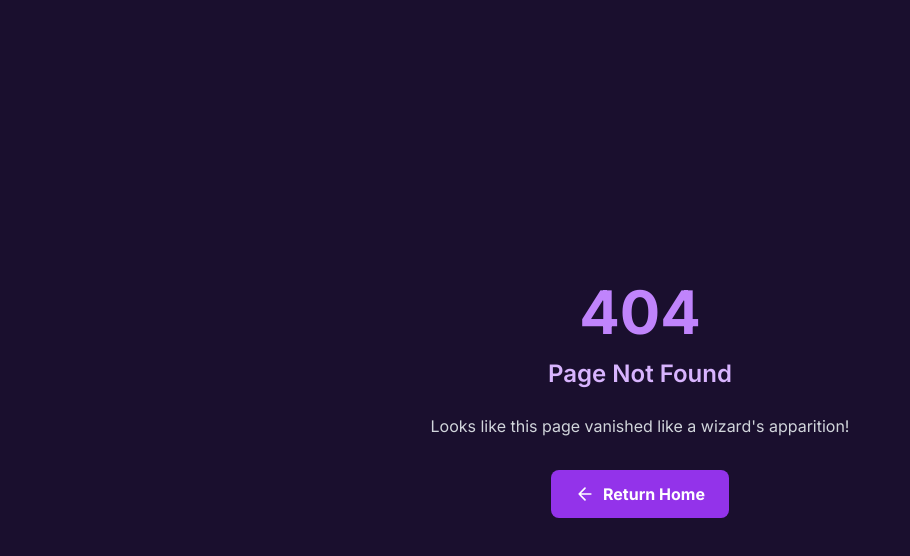
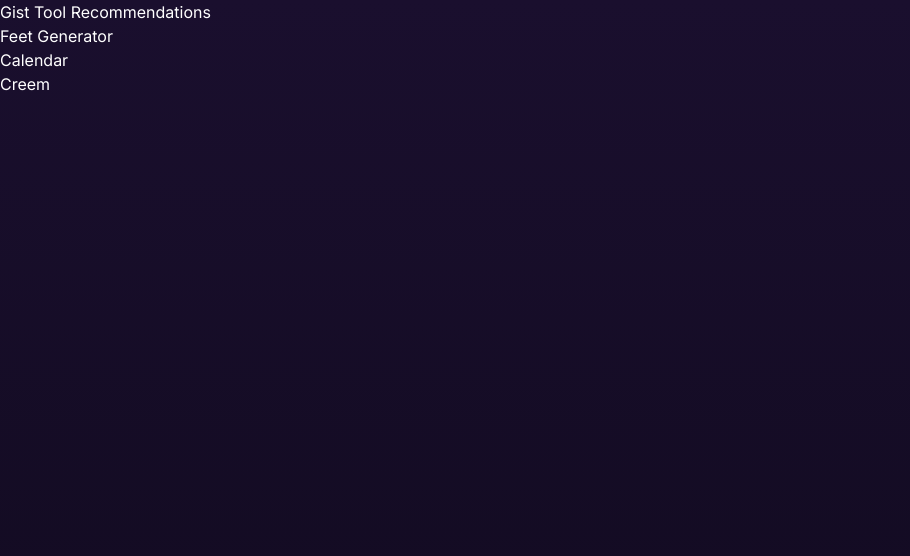
Before and after one commit to EdwardMatthews/harrypotternamegenerator, a Next.js app: page /r in a window 1280 px wide. Before the commit this address had no page. Shown: the top 556 px of the page, without its empty margins (0-910 px from the left). Built offline with nearby package versions, Linux system fonts and the light colour scheme.

Commit message:
add r page and add to sitemap

```diff
--- /dev/null
+++ b/src/app/r/page.tsx
@@ -0,0 +1,23 @@
+export async function generateMetadata() {
+    return {
+        title: 'Recommendations',
+        description: 'Recommendations for tools and resources',
+        alternates: {
+            canonical: '/r'
+        }
+    }
+}
+
+export default function R() {
+    return (
+        <div>
+            <a href="https://gist.github.com/EdwardMatthews/53af73b9bd7963e344fae2de3e7aaf84">Gist Tool Recommendations</a>
+            <br />
+            <a href="https://feetgenerator.net/">Feet Generator</a>
+            <br />
+            <a href="https://cal.com/matthews-edward-qf14b4">Calendar</a>
+            <br />
+            <a href="https://www.creem.io/bip/edward">Creem</a>
+        </div>
+    );
+}
--- a/src/app/sitemap.ts
+++ b/src/app/sitemap.ts
@@ -9,6 +9,12 @@
       lastModified: new Date(),
       changeFrequency: 'daily',
       priority: 1,
+    },
+    {
+      url: `${baseUrl}/r`,
+      lastModified: new Date(),
+      changeFrequency: 'daily',
+      priority: 0.8,
     }
   ]
 }
```
